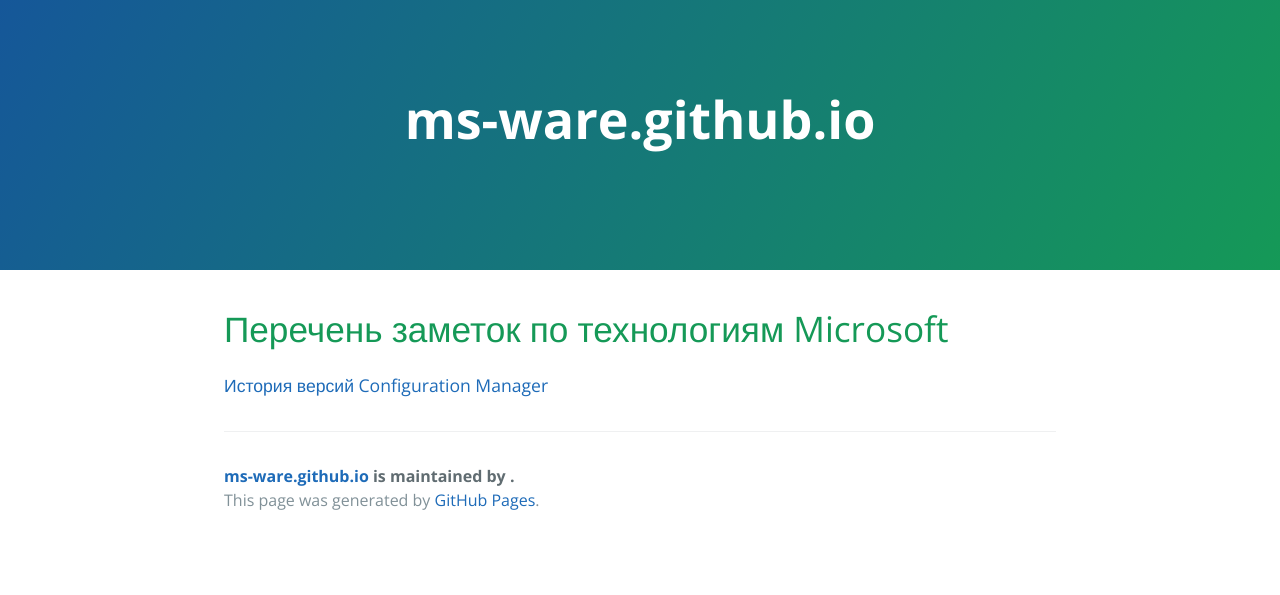
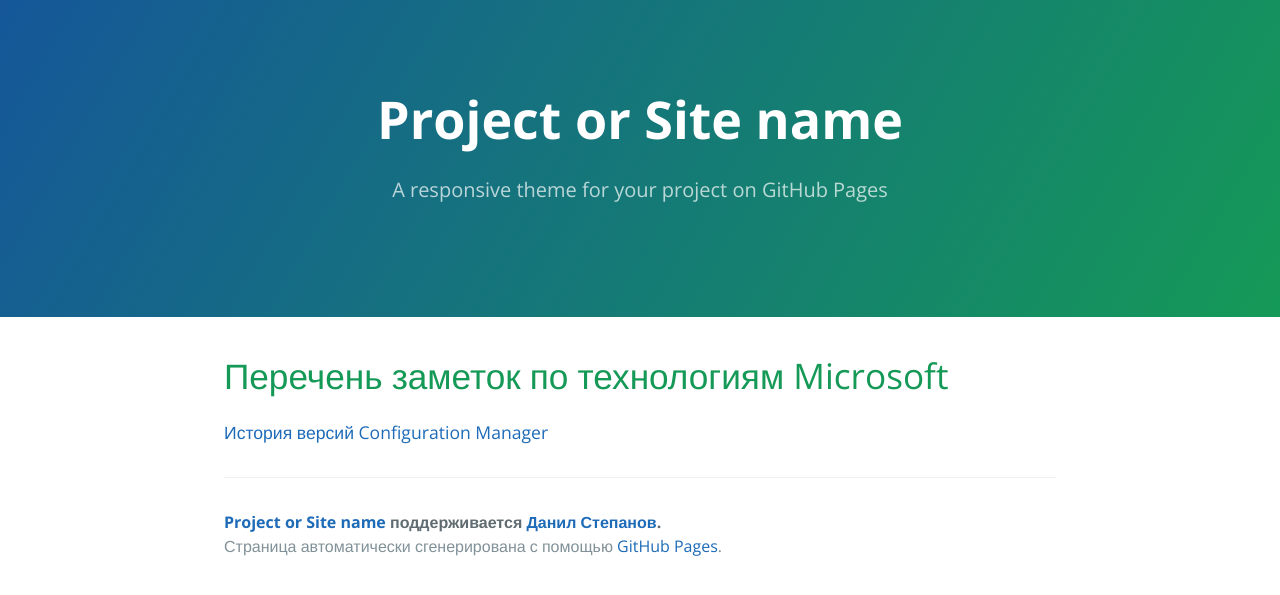
Before and after one commit to dasternd/ms-ware.github.io, a Jekyll site: the page built from index.md, in a window 1280 px wide. Shown: the top 595 px of the page. Built offline with Jekyll 4.4.1, drawn with Linux system fonts in a browser that asks for light colours; our own code applies the rules of GitHub Pages for plain Markdown files.

Commit message:
конфигурирование сайта

```diff
--- a/_config.yml
+++ b/_config.yml
@@ -1,3 +1,11 @@
+# Setup
+title:        Project or Site name
+tagline:      A responsive theme for your project on GitHub Pages
+
+author:
+  name:       Данил Степанов
+  url:        https://ms-ware.ru
+
 lang: ru-RU
 encoding: utf-8
 permalink: pretty
--- a/_includes/page-footer.html
+++ b/_includes/page-footer.html
@@ -1,4 +1,4 @@
 <footer class="site-footer">
-  <span class="site-footer-owner"><a href="{{ site.url }}">{{ site.title }}</a> is maintained by <a href="{{ site.author.url }}">{{ site.author.name }}</a>.</span>
-  <span class="site-footer-credits">This page was generated by <a href="https://pages.github.com">GitHub Pages</a>.</span>
+  <span class="site-footer-owner"><a href="{{ site.url }}">{{ site.title }}</a> поддерживается <a href="{{ site.author.url }}">{{ site.author.name }}</a>.</span>
+  <span class="site-footer-credits">Страница автоматически сгенерирована с помощью <a href="https://pages.github.com">GitHub Pages</a>.</span>
 </footer>
```
